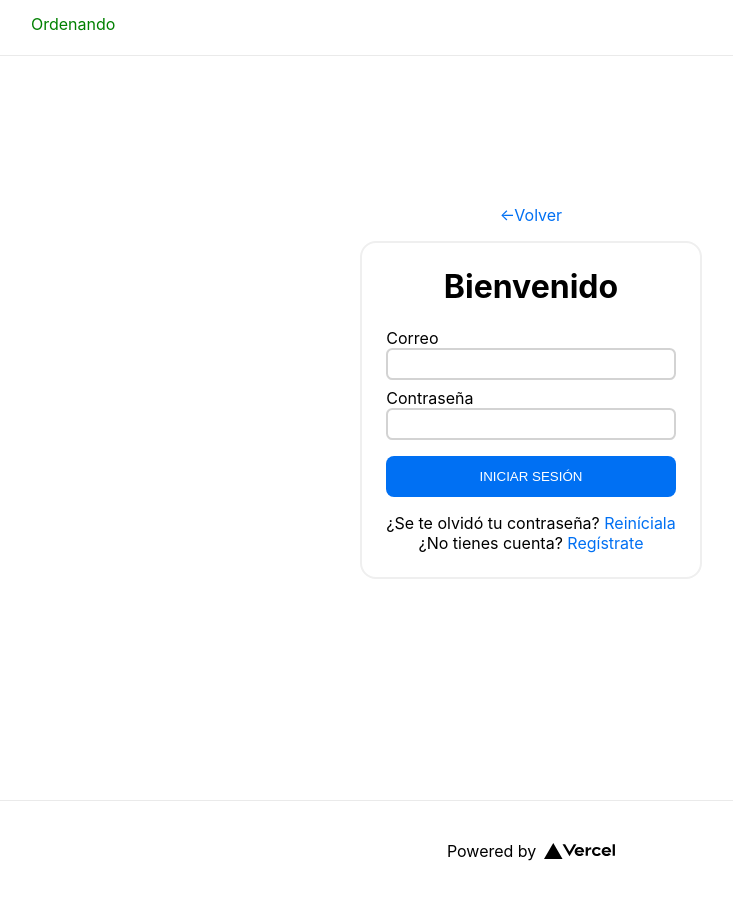
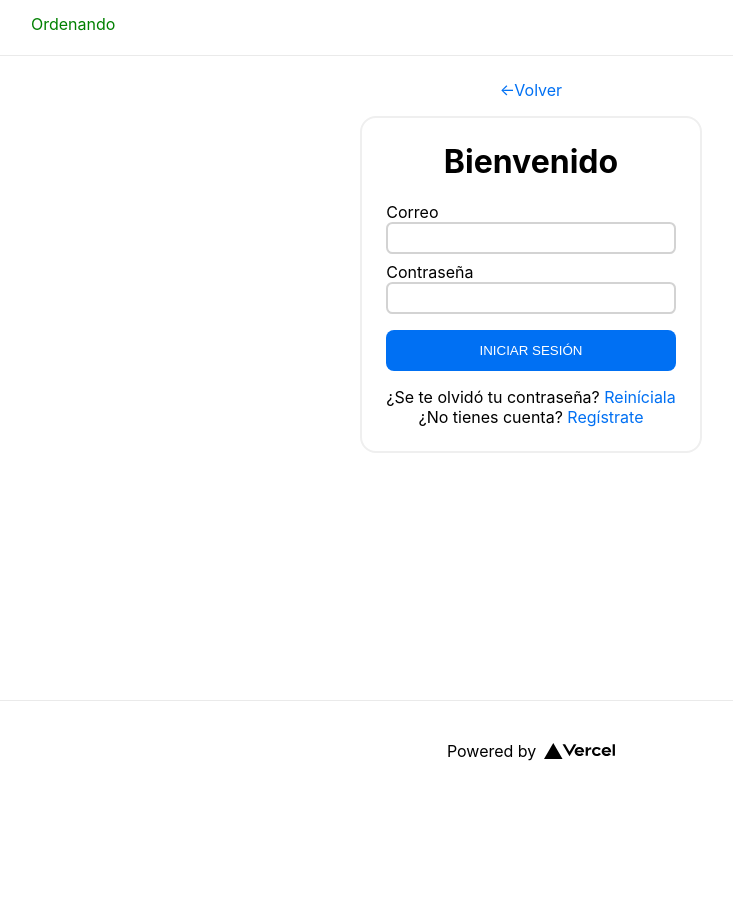
Before and after one commit to antoniojh10/menuapp-frontend, a Next.js app: page /signin in a window 1280 px wide. Shown: the whole page, without its empty margins (109-842 px from the left). After the commit the page ends 800 px from the top, so only its background shows below. Built offline with nearby package versions, Linux system fonts and the light colour scheme; no server answers.

Commit message:
fix: :bug: Fix typo in Header component and fix flex in LoginContainer

```diff
--- a/src/components/Header/index.jsx
+++ b/src/components/Header/index.jsx
@@ -3,7 +3,7 @@ import { useRouter } from "next/router";
 import Cart from "../Cart";
 import styles from "./Header.module.css";
 
-const HIDE_CART_ROUTES = ["/", "/signin", "signup"];
+const HIDE_CART_ROUTES = ["/", "/signin", "/signup"];
 
 export default function Header() {
   const router = useRouter();
--- a/src/containers/LoginContainer/Login.module.css
+++ b/src/containers/LoginContainer/Login.module.css
@@ -1,9 +1,8 @@
 .container {
-  min-height: 100vh;
-  width: 100vw;
+  min-height: calc(100vh - 100px);
+  padding-top: 5rem;
   display: flex;
   flex-direction: column;
-  justify-content: center;
   align-items: center;
 }
 
```
